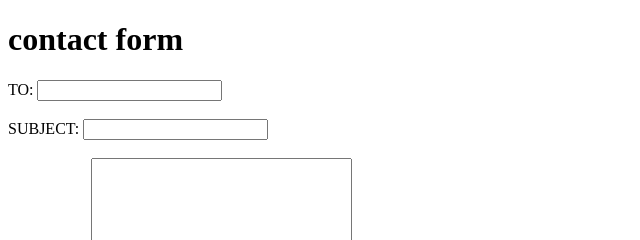
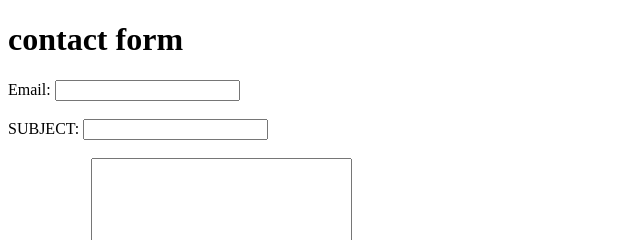
Before and after one commit to Rajivkumar2023/nodeEmailSending, a website: page public/send-email.html in a window 1280 px wide. Shown: the top 240 px of the page, 0-640 px from the left. Drawn offline with Linux system fonts and the light colour scheme.

Commit message:
Update send-email.html

```diff
--- a/public/send-email.html
+++ b/public/send-email.html
@@ -8,7 +8,7 @@
 <body>
     <h1>contact form</h1>
     <form action="/send-email" method="post">
-        <label for="to">TO:</label>
+        <label for="to">Email:</label>
         <input type="email" name="to" id="to" required><br><br>
         <label for="subject">SUBJECT:</label>
         <input type="text" name="subject" id="subject" required><br><br>
```
